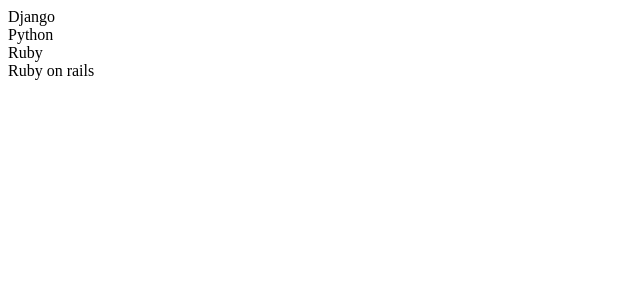
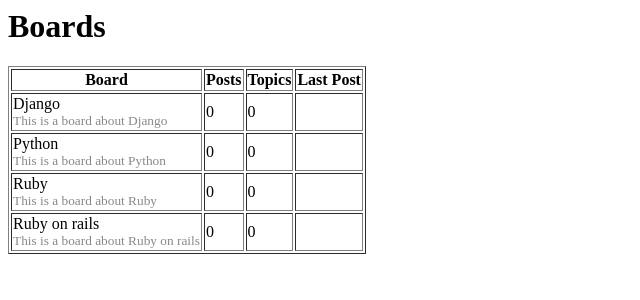
Before and after one commit to anithaamarnath/python-django, a Django app: page / in a window 1280 px wide. Shown: the top 300 px of the page, without its empty margins (0-640 px from the left). Run offline with Django 3.2, Linux system fonts and the light colour scheme; data comes from the database, SQL or seed files in the repository.

Commit message:
table is displayed

```diff
--- a/boards/templates/home.html
+++ b/boards/templates/home.html
@@ -5,10 +5,29 @@
   </head>
   <body>
     <h1>Boards</h1>
+    <table border="1">
+      <thead>
+        <tr>
+          <th>Board</th>
+          <th>Posts</th>
+          <th>Topics</th>
+          <th>Last Post</th>
+        </tr>
+      </thead>
+      <tbody>
+          {% for board in boards %}
+            <tr>
+              <td>
+                {{ board.name }} <br>
+                <small style="color: #888">{{ board.description}} </small>
+              </td>
+              <td>0</td>
+              <td>0</td>
+              <td></td>
+            </tr>
 
-    {% for board in boards %}
-      {{ board.name }} <br>
-    {% endfor %}
-
+          {% endfor %}
+        </tbody>
+      </table>
   </body>
 </html>
--- a/boards/views.py
+++ b/boards/views.py
@@ -1,14 +1,14 @@
-from django.http import HttpResponse
+from django.shortcuts import render
 from .models import Board
 
 # Create your views here.
 def home(request):
     boards = Board.objects.all()
-    boards_names = list()
+    # boards_names = list()
 
-    for board in boards:
-        boards_names.append(board.name)
+    # for board in boards:
+    #     boards_names.append(board.name)
 
-    response_html = '<br>'.join(boards_names)
+    # response_html = '<br>'.join(boards_names)
 
-    return HttpResponse(response_html)
+    return render(request, 'home.html', {'boards': boards})
```
